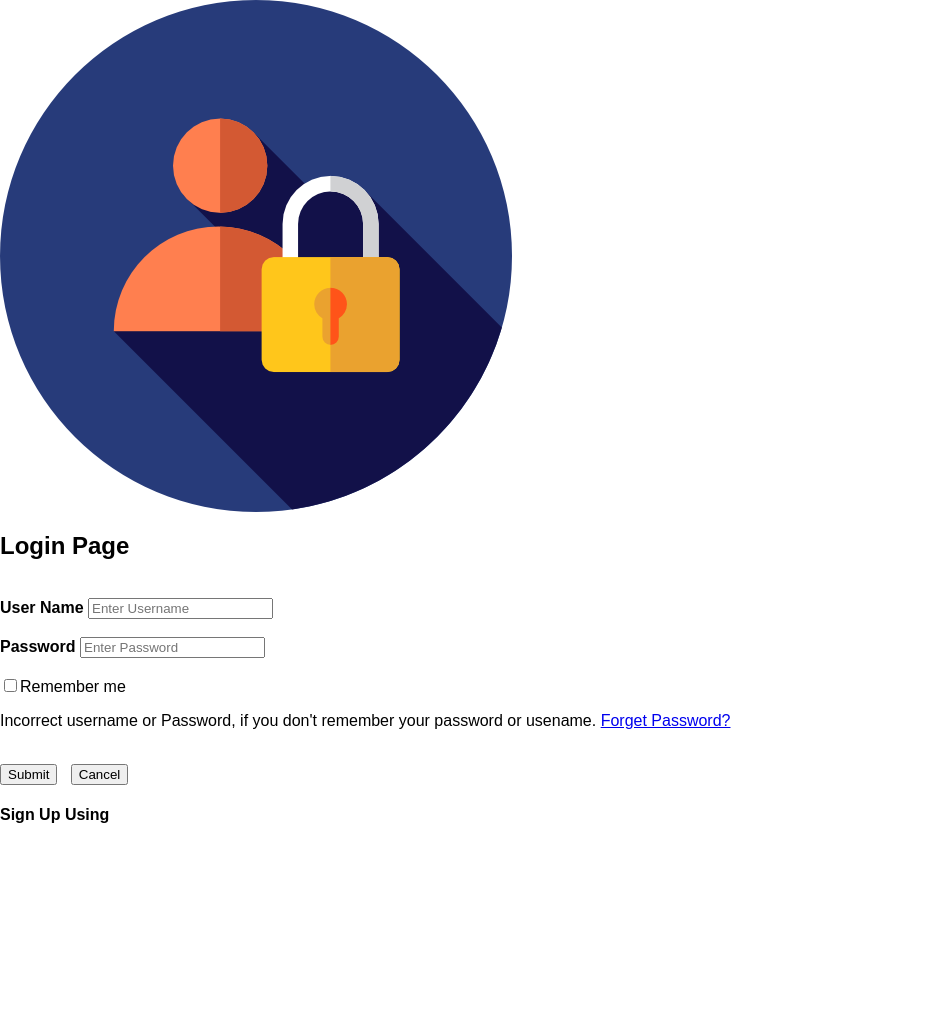
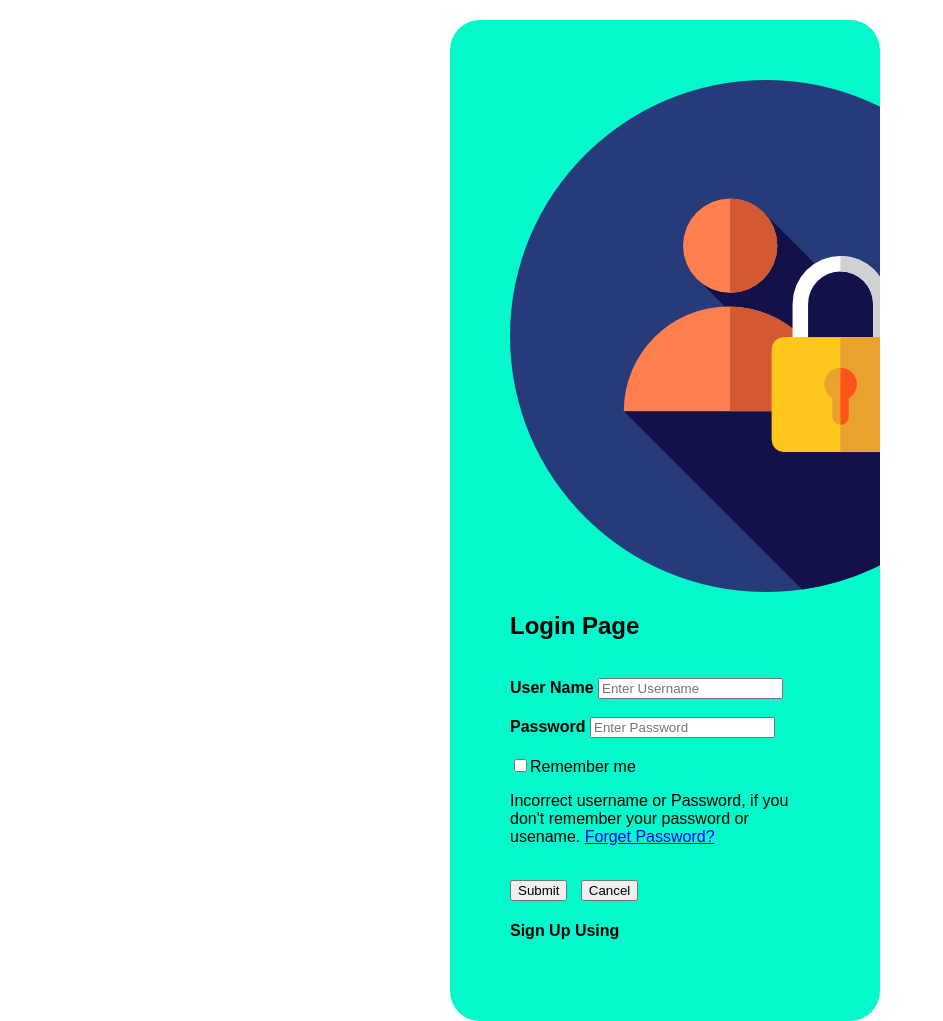
Before and after one commit to LahiruVimukthi2001/PHP_Login_Page, a PHP site: page /Login.php in a window 1280 px wide. Shown: the whole page, without its empty margins (0-943 px from the left). Before the commit the page ends 823 px from the top, so only its background shows below. Run offline with PHP 8.4, Linux system fonts and the light colour scheme.

Commit message:
add login css

```diff
--- a/Login.php
+++ b/Login.php
@@ -12,6 +12,16 @@
                padding: 0;
                background-color:light blue;
                font-family: 'Arial';   }
+
+          .login{width: 310px;
+               overflow: hidden;
+               margin: auto;
+               margin-top: 30px;
+               margin: 20 0 0 450px;
+               padding: 60px;
+               background:rgb(5, 248, 204);
+               border-radius: 30px ;  }
+
 
         </style>
     </head>
```
